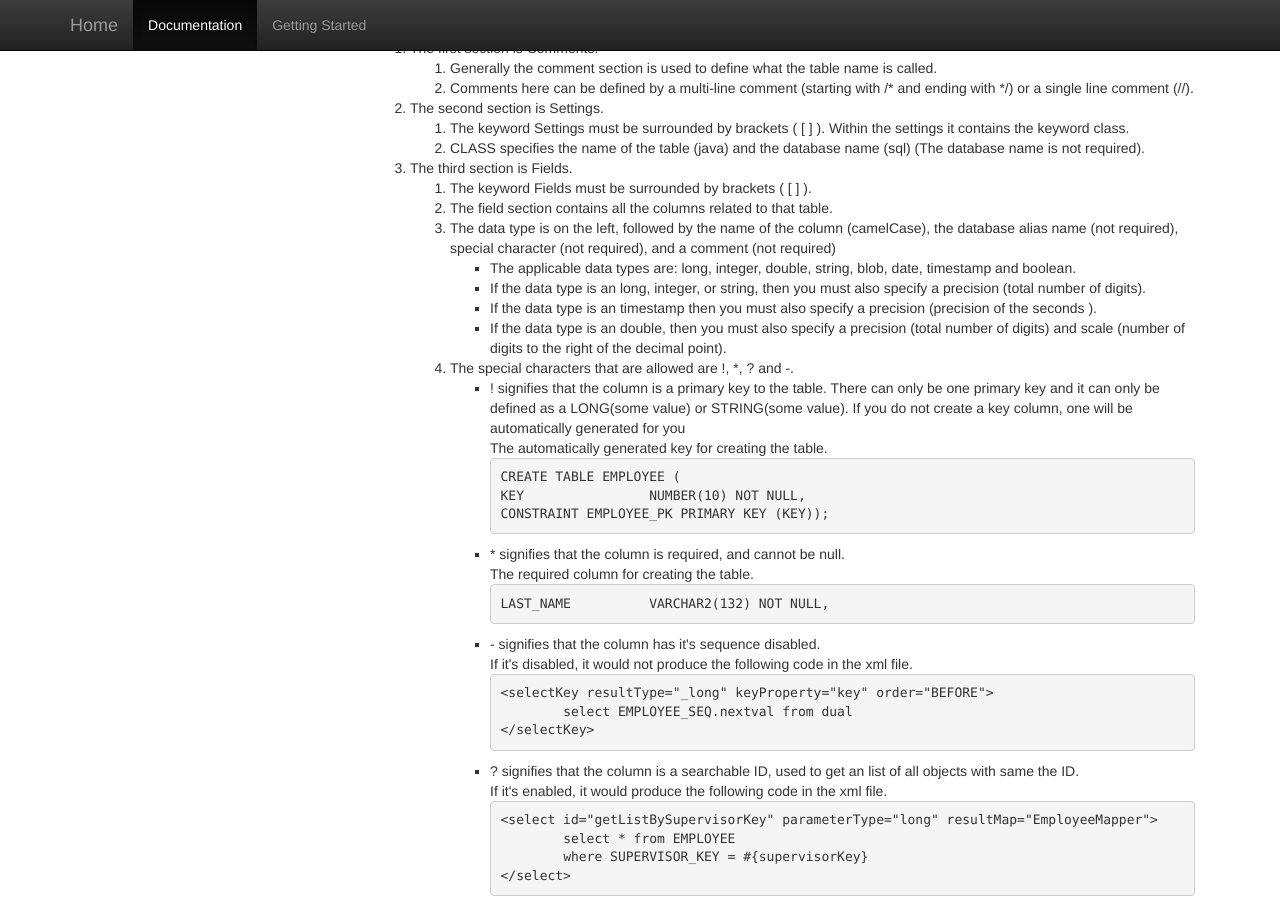
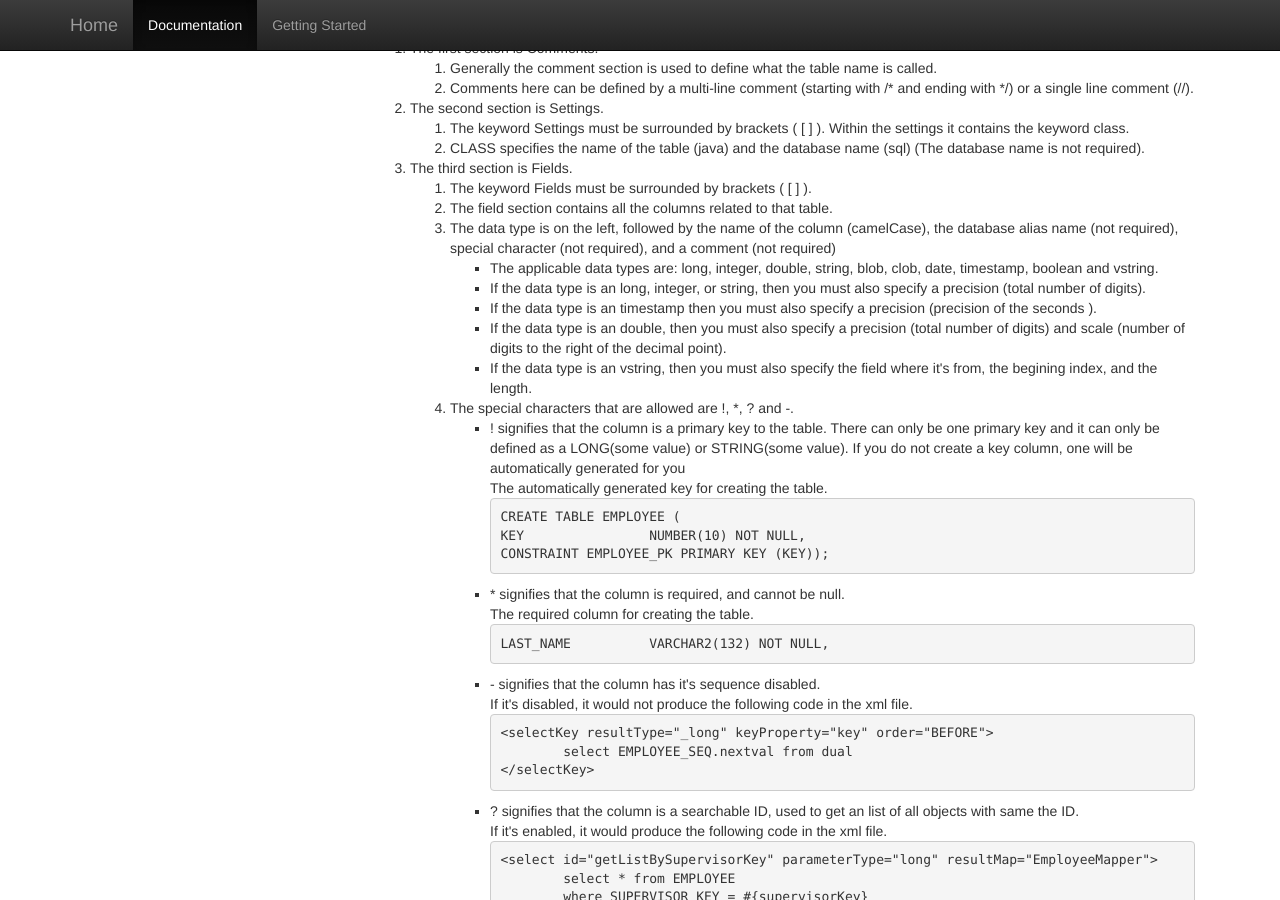
Before and after one commit to BatGen/batgen.github.io, a Jekyll site: the page built from documentation.html, in a window 1280 px wide and 900 px high, scrolled down 578 px. Built offline with Jekyll 4.4.1, drawn with Linux system fonts in a browser that asks for light colours; nearby versions of some CDN libraries; library files that are not in the unit come from our copies.

Commit message:
Update documentation.html
Allows for virtual string column

```diff
--- a/documentation.html
+++ b/documentation.html
@@ -87,7 +87,7 @@ group: navigation
     				(not required), and a comment (not required)</li>
     					<ul>
     						<li>The applicable data types are: long, integer, double, string,
-    							blob, date, timestamp and boolean.
+    							blob, clob, date, timestamp, boolean and vstring.
     						</li>
     						<li>If the data type is an long, integer, or string, then you
     						must also specify a precision (total number of digits).</li>
@@ -96,6 +96,9 @@ group: navigation
     						<li>If the data type is an double, then you must also specify
     						a precision (total number of digits) and scale (number of
     						digits to the right of the decimal point).</li>
+    						<li>If the data type is an vstring, then you must also specify
+    						the field where it's from, the begining index, and the length.
+    						</li>
     					</ul>
     				<li>The special characters that are allowed are !, *, ? and -.</li>
     					<ul>
```
